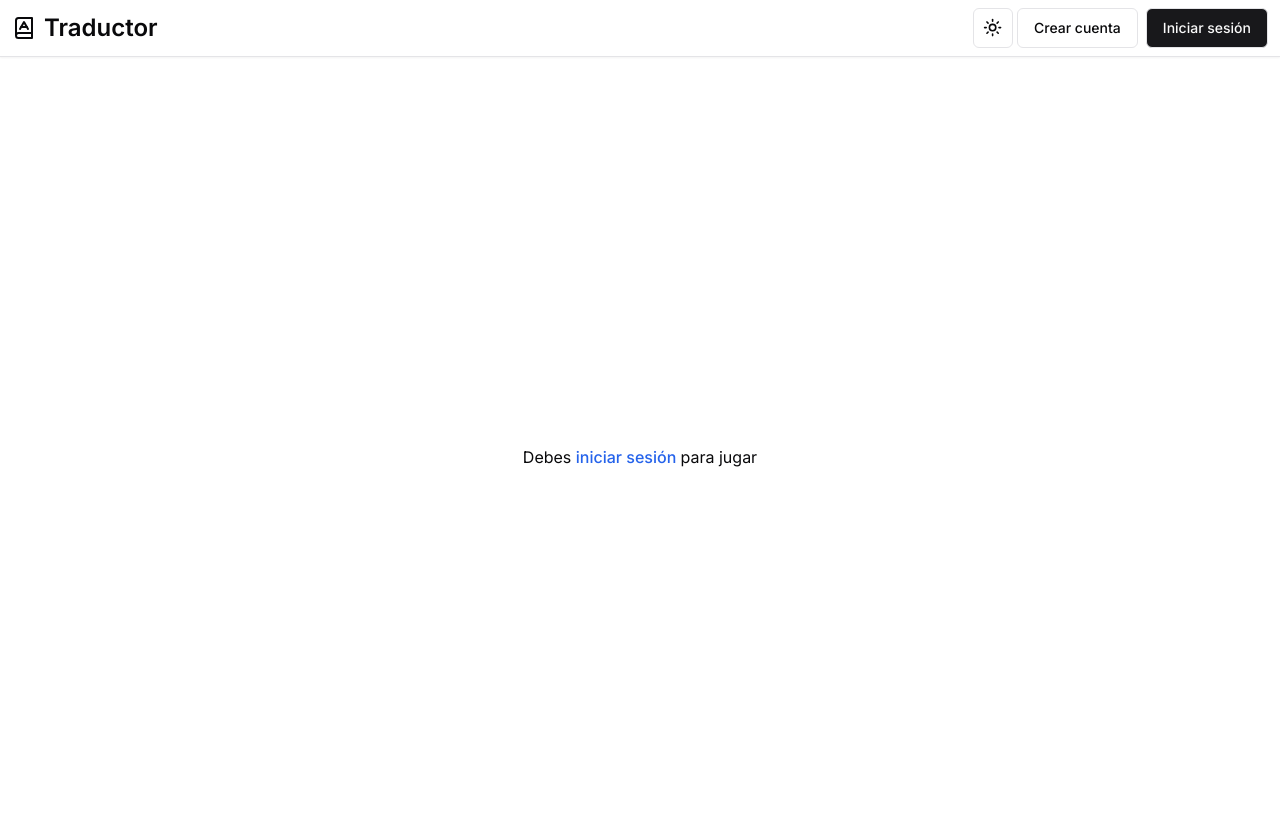
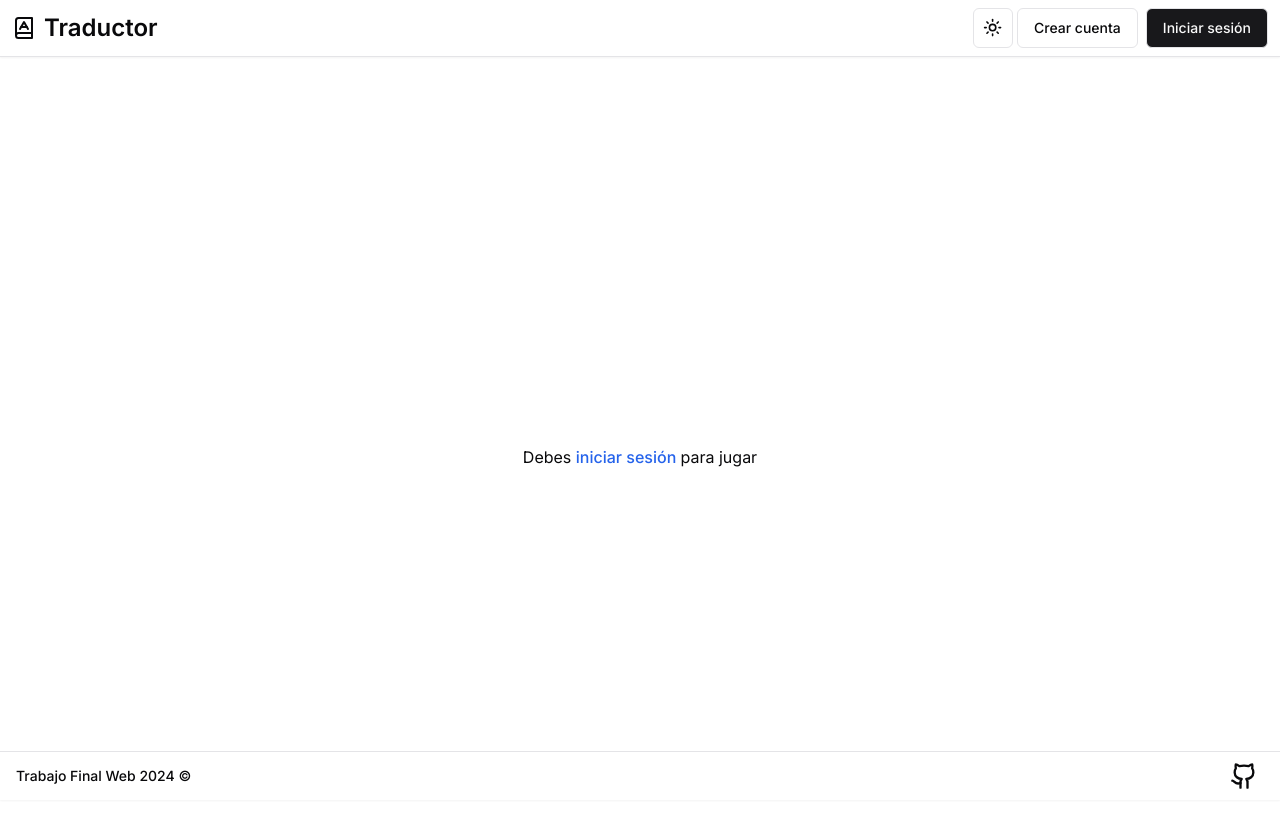
Before and after one commit to code-ventage/final-project-web, a Next.js app: page /game in a window 1280 px wide. Shown: the top 828 px of the page. Built offline with nearby package versions, Linux system fonts and the light colour scheme; what @midudev/tailwind-animations would draw is missing.

Commit message:
feat: Add footer to game page

```diff
--- a/app/game/layout.tsx
+++ b/app/game/layout.tsx
@@ -1,3 +1,4 @@
+import Footer from '@/components/footer'
 import Navbar from '@/components/navbar/navbar'
 
 export default function GameLayout({
@@ -11,6 +12,8 @@ export default function GameLayout({
       <main className="flex min-h-screen w-full flex-col items-center justify-center">
         {children}
       </main>
+
+      <Footer />
     </div>
   )
 }
```
